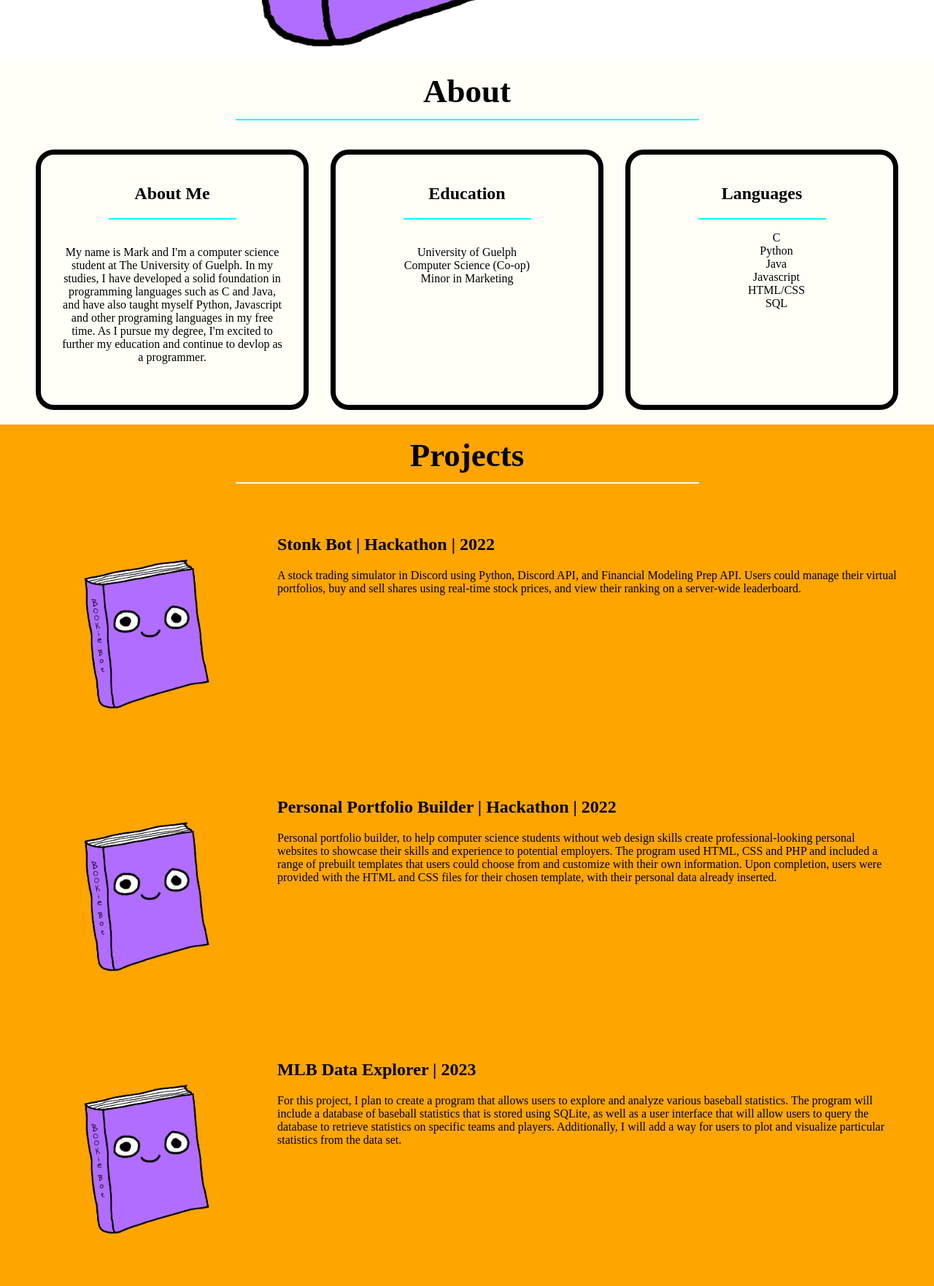
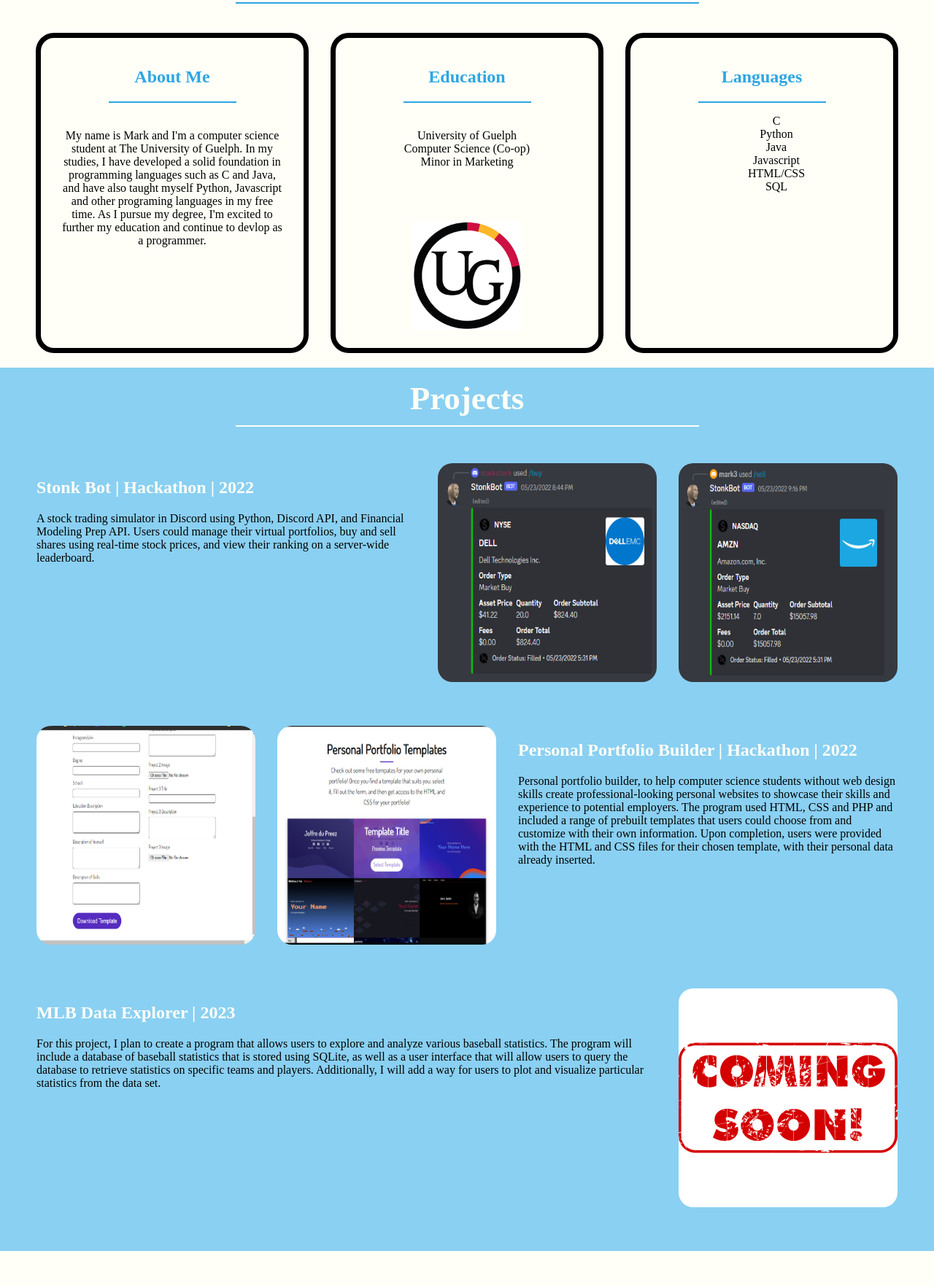
Before and after one commit to markschm/Portfolio, a plain HTML site: page index.html in a window 1280 px wide. Shown: the part 1037-2800 px from the top of the page at 73% size. Drawn offline with Linux system fonts and the light colour scheme.

Commit message:
added images and footer social links

```diff
--- a/index.html
+++ b/index.html
@@ -9,7 +9,7 @@
 </head>
 <body>
     <div id="navbar">
-        <a href="#"><img id="scroll-up" src="assets/placeholder.png"/></a>
+        <a href="#"><img id="scroll-up" src="assets/logos/MS.png"/></a>
 
         <div id="page-links">
             <a href="#about">About</a>
@@ -51,8 +51,9 @@
                     <p>
                         University of Guelph<br>
                         Computer Science (Co-op)<br>
-                        Minor in Marketing
+                        Minor in Marketing <br><br><br>
                     </p>
+                    <img id="edu-image" src="assets/logos/UoG.png"/>
                 </div>
                 <div class="about-child">
                     <h2>Languages</h2>
@@ -81,7 +82,8 @@
             have little button looking things that say technologies used for project like languages -->
 
             <div class="project">
-                <img class="proj-image" src="assets/placeholder.png"/>
+                <img class="proj-image" src="assets/projects/sell_command_stonk_bot.png"/>
+                <img class="proj-image" src="assets/projects/buy_command_stonk_bot.png"/>
 
                 <div class="proj-info">
                     <h2>Stonk Bot | Hackathon | 2022</h2>
@@ -95,7 +97,8 @@
             </div>
 
             <div class="project">
-                <img class="proj-image" src="assets/placeholder.png"/>
+                <img class="proj-image" src="assets/projects/portolio_forum.png"/>
+                <img class="proj-image" src="assets/projects/portfolio_home.png"/>
 
                 <div class="proj-info">
                     <h2>Personal Portfolio Builder | Hackathon | 2022</h2>
@@ -111,7 +114,7 @@
             </div>
 
             <div class="project">
-                <img class="proj-image" src="assets/placeholder.png"/>
+                <img class="proj-image" style="background-color: white;" src="assets/coming_soon.png"/>
 
                 <div class="proj-info">
                     <h2>MLB Data Explorer | 2023</h2>
@@ -128,8 +131,8 @@
 
         <div id="footer">
             <!-- images for social links, github, linkedin maybe others-->
-            <a href=""><img class="footer-image" src="assets/placeholder.png"/></a>
-            <a href=""><img class="footer-image" src="assets/placeholder.png"/></a>
+            <a href="https://github.com/markschm"><img class="footer-image" src="assets/logos/github.png"/></a>
+            <a href="https://www.linkedin.com/in/markschmid94/"><img class="footer-image" src="assets/logos/linkedin.png"/></a>
 
             <p>Mark Schmid</p>
             <p>2023</p>
@@ -137,9 +140,7 @@
     </div>
     <!--
         To Add:
-        + smooth scrolling
         + google fonts
-        + scoll to page top button
         + image screen reader things
         + test out spacing on bigger screen
     -->
--- a/styles.css
+++ b/styles.css
@@ -10,7 +10,7 @@ html {
 
 body {
     margin: 0px;
-    background-image: url("assets/placeholder.png");
+    background-image: url("assets/guelph_home.png");
     background-repeat: no-repeat;
     background-attachment: fixed;
     background-size: cover;
@@ -52,13 +52,13 @@ hr {
 #navbar {
     height: 70px;
     width: 100%;
-    background-color: rgb(0, 234, 255);
+    background: linear-gradient(to right, rgba(45, 166, 227, 1), rgba(150, 200, 235, 0.85), rgba(255, 255, 255, 0.7));
 
     display: block;
     font-size: 20px;
     position: fixed;
     top: 0px;
-    border-bottom: 2px solid black;
+    border-bottom: 2px solid #2DA6E3;
 }
 
 #scroll-up {
@@ -76,17 +76,23 @@ hr {
 
 #page-links a {
     padding: 22px 0px 10px;
+    color: #2DA6E3;
 }
 
 
 /* Home */
 #home {
-    height: 100vh;
+    height: 80vh;
     text-align: center;
 }
 
 #home > h1 {
     margin-top: 25%;
+    color: #2DA6E3;
+}
+
+#home > h2 {
+    color: #FFFFF8;
 }
 
 
@@ -118,13 +124,30 @@ hr {
 }
 
 #about hr {
-    background-color: aqua;
+    background-color: #2DA6E3;
+}
+
+#about h2 {
+    color: #2DA6E3;
+}
+
+#edu-image {
+    width: 150px;
+    height: 150px;
 }
 
 
 /* Projects */
 #projects {
-    background-color: orange;
+    padding-bottom: 30px;
+}
+
+#projects {
+    background-color: #8AD0F2;
+}
+
+#projects h2 {
+    color: #FFFFF8;
 }
 
 #projects img {
@@ -145,7 +168,16 @@ hr {
 }
 
 .project:hover {
-    background-color: rgb(200, 145, 0);
+    background-color: #2DA6E3;
+    color: #FFFFF8;
+}
+
+.proj-image {
+    border-radius: 20px;
+}
+
+.project:nth-child(even) {
+    flex-direction: row-reverse;
 }
 
 
```
Also changed, not shown: assets/coming_soon.png (added), assets/guelph_home.png (added), assets/logos/MS.png (added), assets/logos/UoG.png (added), assets/logos/github.png (added), assets/logos/linkedin.png (added), assets/projects/buy_command_stonk_bot.png (added), assets/projects/portfolio_home.png (added), assets/projects/portolio_forum.png (added), assets/projects/sell_command_stonk_bot.png (added).
